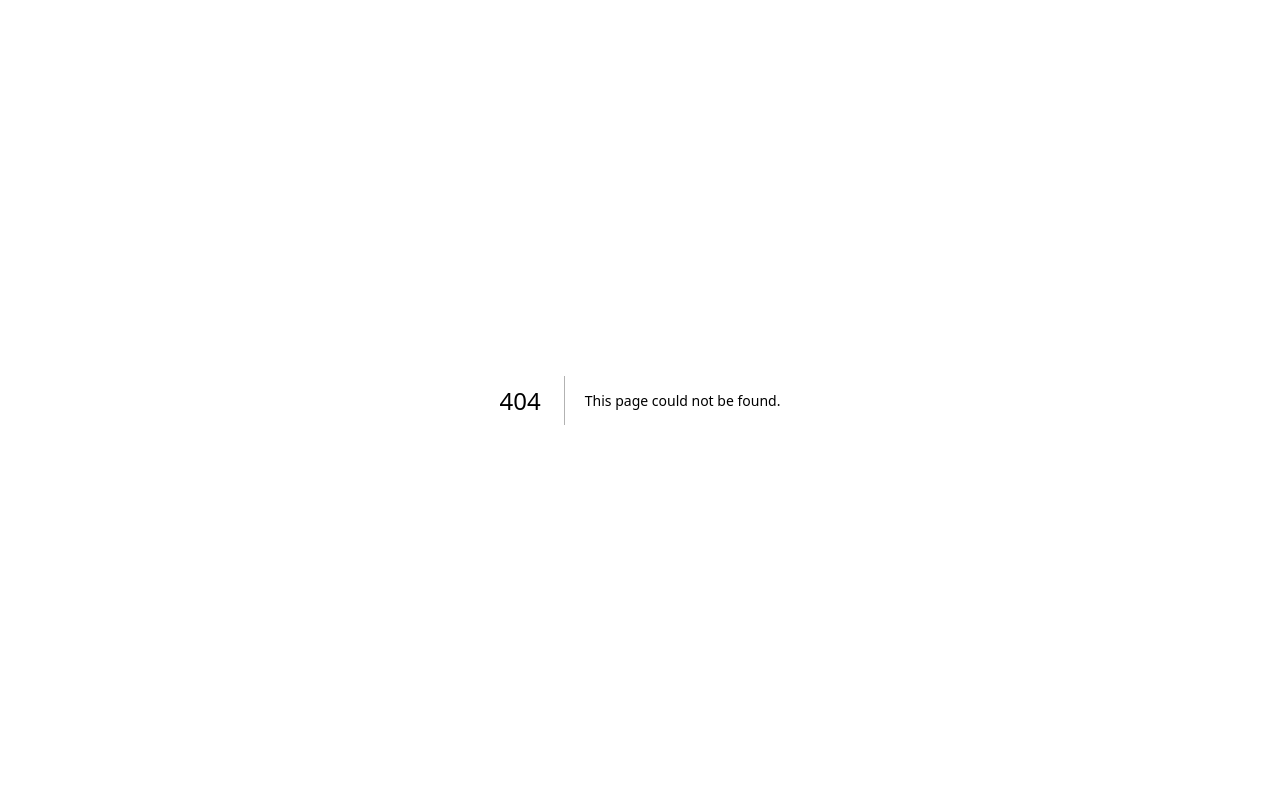
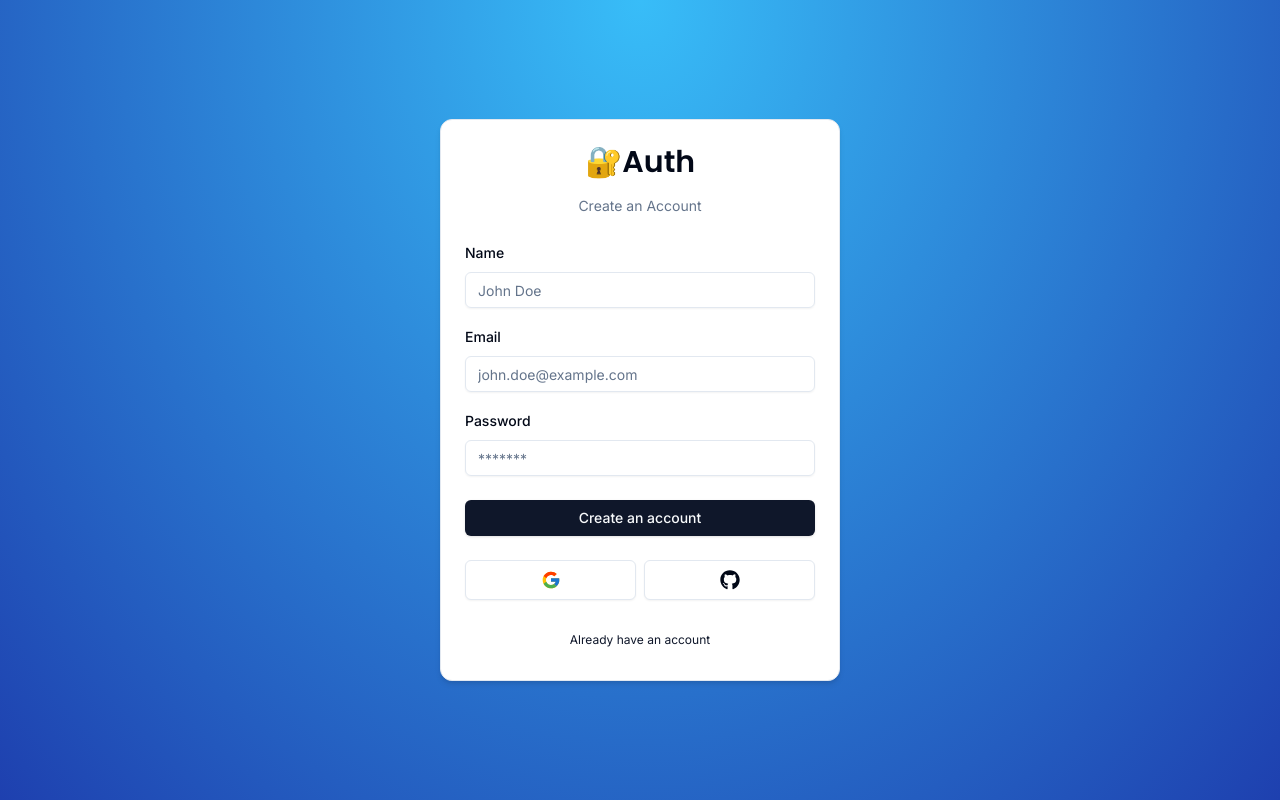
Before and after one commit to Blaikebrad24/NextAuthExample, a Next.js app: page /auth/register in a window 1280 px wide. Before the commit this address had no page. Built offline with nearby package versions, Linux system fonts and the light colour scheme.

Commit message:
Register/Login server actions and form are complete

```diff
--- /dev/null
+++ b/actions/register.ts
@@ -0,0 +1,19 @@
+"use server";
+import * as z from "zod";
+import { RegisterSchema } from "@/schemas";
+
+
+export const register = async (values : z.infer<typeof RegisterSchema>) => {
+    console.log(values)
+    //validate fields
+    // client side validation can always be bypassed
+
+    const validatedFields = RegisterSchema.safeParse(values); // on the server where nobody can manipulate
+
+    if(!validatedFields.success)
+        {
+            return {error : "Invalid fields!"};
+        }
+
+    return { success : "Email sent"}
+}
--- /dev/null
+++ b/app/auth/register/page.tsx
@@ -0,0 +1,9 @@
+import { RegisterForm } from "@/components/auth/register-form"
+
+const RegisterPage = () => {
+  return (
+    <RegisterForm/>
+  )
+}
+
+export default RegisterPage
--- /dev/null
+++ b/components/auth/register-form.tsx
@@ -0,0 +1,92 @@
+"use client";
+
+import * as z from "zod";
+import { CardWrapper } from "./card-wrapper"
+import { zodResolver } from "@hookform/resolvers/zod"
+import { useForm } from "react-hook-form"
+import { Form, FormControl, FormField, FormItem, FormLabel, FormMessage} from "@/components/ui/form";
+import { RegisterSchema } from "@/schemas";
+import { Input } from "../ui/input";
+import { Button } from "../ui/button";
+import { FormError } from "../form-error";
+import { FormSuccess } from "../form-success";
+import { useState, useTransition } from "react";
+import { register } from "@/actions/register";
+
+export function RegisterForm() {
+
+    const [isPending, startTransition] = useTransition();
+    const [error, setError] = useState<string | undefined>("");
+    const [success, setSuccess] = useState<string | undefined>("");
+
+
+    const form = useForm<z.infer<typeof RegisterSchema>>({
+        resolver: zodResolver(RegisterSchema),
+        defaultValues: {
+            email: "",
+            password: "",
+            name:""
+        }
+    });
+
+    // server actions
+    const onSubmit = (values : z.infer<typeof RegisterSchema>) => {
+        startTransition(() => {
+             register(values).then((data) => {
+                setError(data.error);
+                setSuccess(data.success)
+             })
+        })
+
+    }
+
+    return (
+        <CardWrapper
+            headerLabel={"Create an Account"}
+            backButtonLabel={"Already have an account"}
+            backButtonHref={"/auth/login"}
+            showSocial>
+            <Form {...form}>
+                <form onSubmit={form.handleSubmit(onSubmit)} className="space-y-6">
+                    <div className="space-y-4">
+                    <FormField control={form.control} name="name" render={({field}) =>(
+                            <FormItem>
+                                <FormLabel>Name</FormLabel>
+                                <FormControl>
+                                    <Input
+                                    {...field} placeholder="John Doe"  disabled={isPending}/>
+                                </FormControl>
+                                <FormMessage />
+                            </FormItem>
+                        )}/>
+                        <FormField control={form.control} name="email" render={({field}) =>(
+                            <FormItem>
+                                <FormLabel>Email</FormLabel>
+                                <FormControl>
+                                    <Input
+                                    {...field} placeholder="john.doe@example.com" type="email" disabled={isPending}/>
+                                </FormControl>
+                                <FormMessage />
+                            </FormItem>
+                        )}/>
+                         <FormField control={form.control} name="password" render={({field}) =>(
+                            <FormItem>
+                                <FormLabel>Password</FormLabel>
+                                <FormControl>
+                                    <Input
+                                    {...field} placeholder="*******" type="password" disabled={isPending}/>
+                                </FormControl>
+                                <FormMessage />
+                            </FormItem>
+                        )}/>
+                    </div>
+                    <FormError message={error}/>
+                    <FormSuccess message={success}/>
+                    <Button type="submit" className="w-full" disabled={isPending}>
+                        Create an account
+                    </Button>
+                </form>
+            </Form>
+        </CardWrapper>
+    )
+}
--- a/schemas/index.ts
+++ b/schemas/index.ts
@@ -10,3 +10,16 @@
         message: "Password is required."
     })
 });
+
+
+export const RegisterSchema = z.object({
+    email: z.string().email({
+        message: "Email is required"
+    }),
+    password: z.string().min(6, {
+        message: "Minimum 6 characters required"
+    }),
+    name: z.string().min(1, {
+        message: "Name is required."
+    })
+});
```
